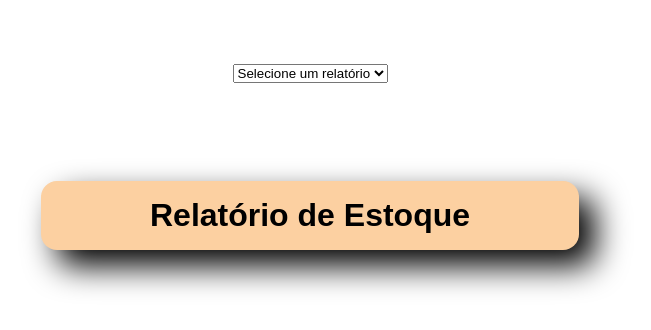
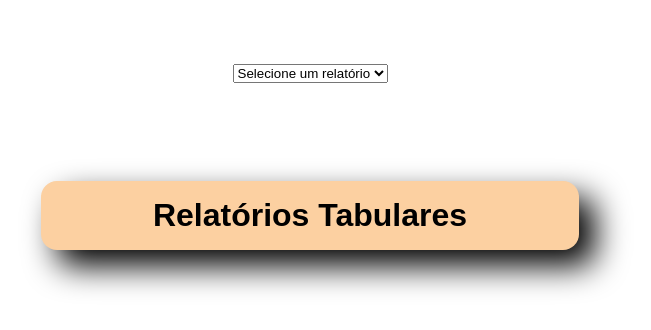
Before and after one commit to jackson-fidelix/jack-tech-store, a Flask app: page /reports in a window 1280 px wide. Shown: the part 60-390 px from the top of the page, without its empty margins (330-981 px from the left). Run offline with Flask 3, Linux system fonts and the light colour scheme.

Commit message:
Create reports title

```diff
--- a/static/css/style.css
+++ b/static/css/style.css
@@ -376,7 +376,7 @@ input {
     scroll-margin-top: 60px;
 }
 
-#sell-form{
+#sell-form {
     border-radius: 1rem;
     border-color: var(--third-verdeMilitar);
     border-width: .8vw;
@@ -390,7 +390,7 @@ input {
     scroll-margin-top: 60px;
 }
 
-#title-reports{
+.title-tables {
     background-color: var(--fifth-laranjaClaro);
     width: 40%;
     border-radius: 1rem;
--- a/static/javascript/scripts.js
+++ b/static/javascript/scripts.js
@@ -98,6 +98,11 @@ function loadReport(){
         .then(response => response.json()) // Converte a resposta para JSON
         .then(data => { // aqui vamos manipular o resultado do JSON no caso data(seria os valores)
             console.log('Dados recebidos da API:', data);
+
+            let titleTable = document.getElementById('title-tables');
+            titleTable.innerHTML = ''
+            titleTable.textContent = 'Relatório de Estoque';
+
             let tbody = document.getElementById('reports-tbody'); // selecionando o corpo da table
             tbody.innerHTML = '';
 
--- a/templates/reports.html
+++ b/templates/reports.html
@@ -36,8 +36,10 @@
         </select>
     </section>
 
-    <br> <!-- APAGAR ESSES CAMPOS DENECESSÁRIOS -->
-    <h1 id="title-reports"> Relatório de Estoque </h1>
+    <br>
+
+    <!-- Nesse campo vamos inserir os títulos corretos -->
+    <div class="title-tables" id="title-tables"> Relatórios Tabulares </div>
 
     <br><br><br>
 
```
